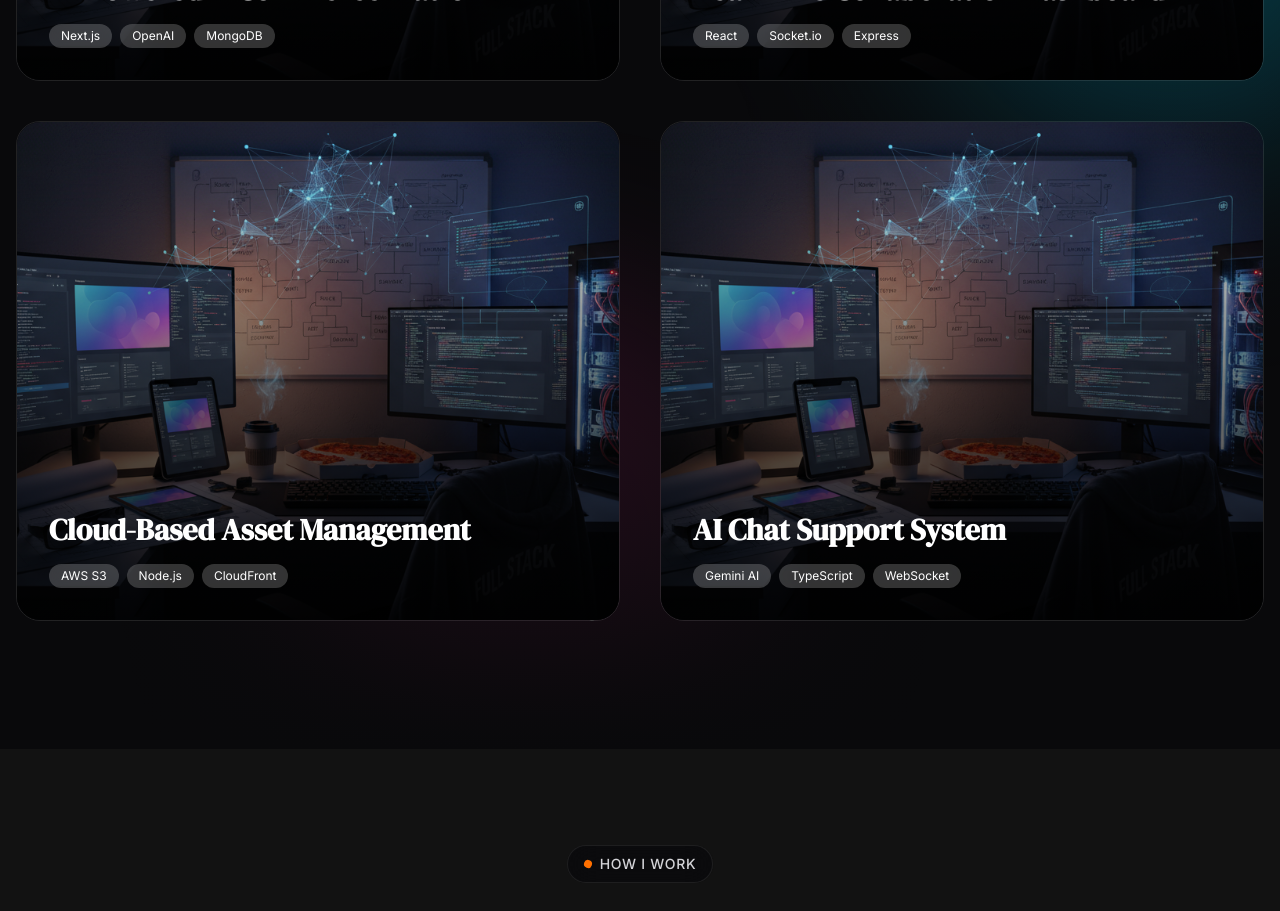
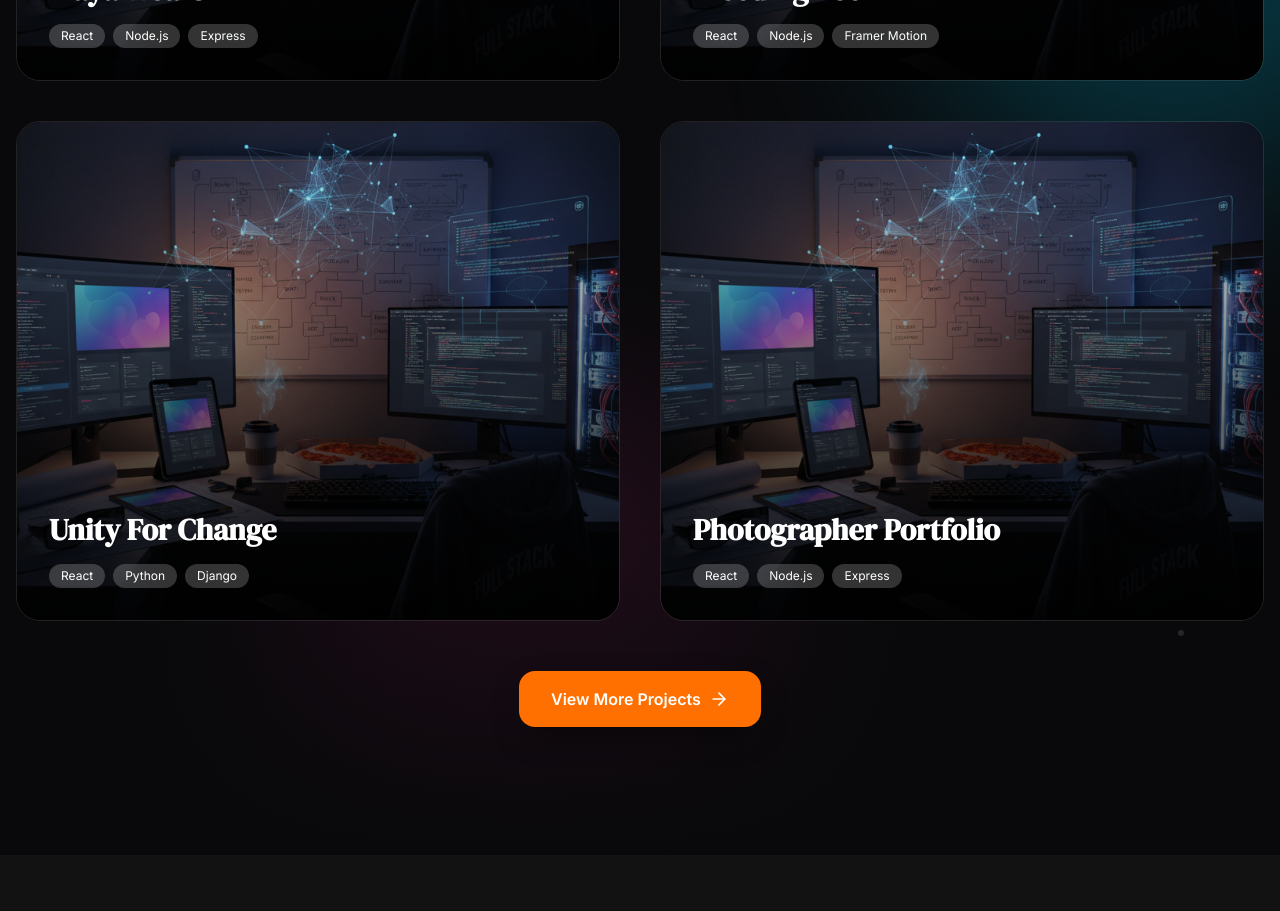
Before and after one commit to Satish463143/satish-portfolio, a Next.js app in the folder frontend/: page / in a window 1280 px wide. Shown: the part 3000-3911 px from the top of the page. Built offline with nearby package versions, Linux system fonts and the light colour scheme.

Commit message:
project added

```diff
--- a/frontend/components/common/BottomDesktopNavbar/BottomDesktopNavbar.tsx
+++ b/frontend/components/common/BottomDesktopNavbar/BottomDesktopNavbar.tsx
@@ -113,7 +113,7 @@ const BottomDesktopNavbar = () => {
                 key={item.href}
                 onClick={() => handleClick(item.href, item.isSection)}
                 aria-current={isActive ? 'page' : undefined}
-                className="relative"
+                className="relative cursor-pointer"
               >
                 <motion.div
                   whileHover={{
--- a/frontend/components/common/ContactCTA/ContactCTA.tsx
+++ b/frontend/components/common/ContactCTA/ContactCTA.tsx
@@ -31,7 +31,7 @@ const ContactCTA = () => {
     e.preventDefault();
     setIsSubmitting(true);
 
-    const response = await fetch(process.env.NEXT_PUBLIC_API_URL+'/contact', {
+    const response = await fetch('https://api.bleedingtech.com.np/contact', {
       method: 'POST',
       body: JSON.stringify(formData),
       headers: {
@@ -189,7 +189,7 @@ const ContactCTA = () => {
                   disabled={isSubmitting}
                   whileHover={{ scale: 1.02 }}
                   whileTap={{ scale: 0.98 }}
-                  className="w-full px-8 py-4 bg-[var(--accent)] text-white rounded-xl font-semibold flex items-center justify-center gap-2 hover:shadow-lg hover:shadow-[var(--accent-glow)] disabled:opacity-50 disabled:cursor-not-allowed transition-all duration-300"
+                  className="w-full cursor-pointer px-8 py-4 bg-[var(--accent)] text-white rounded-xl font-semibold flex items-center justify-center gap-2 hover:shadow-lg hover:shadow-[var(--accent-glow)] disabled:opacity-50 disabled:cursor-not-allowed transition-all duration-300"
                 >
                   {isSubmitting ? (
                     <>
--- a/frontend/components/common/FAQ/FAQ.tsx
+++ b/frontend/components/common/FAQ/FAQ.tsx
@@ -1,6 +1,6 @@
 'use client';
 
-import React, { useRef, useState } from 'react';
+import { useRef, useState } from 'react';
 import { motion, useInView, AnimatePresence } from 'framer-motion';
 import { Plus, Minus } from 'lucide-react';
 import dynamic from 'next/dynamic';
@@ -50,7 +50,7 @@ const FAQ = () => {
               >
                 <motion.button
                   onClick={() => toggleFAQ(index)}
-                  className="w-full text-left glass-strong p-6 rounded-2xl hover:border-[var(--accent-soft)] transition-all duration-300 group"
+                  className="w-full text-left cursor-pointer glass-strong p-6 rounded-2xl hover:border-[var(--accent-soft)] transition-all duration-300 group"
                   whileHover={{ scale: 1.01 }}
                   whileTap={{ scale: 0.99 }}
                   aria-expanded={isOpen}
@@ -122,7 +122,7 @@ const FAQ = () => {
                   element.scrollIntoView({ behavior: 'smooth', block: 'start' });
                 }
               }}
-              className="px-8 py-3 bg-[var(--accent)] text-white rounded-full font-semibold hover:shadow-lg hover:scale-105 transition-all duration-300"
+              className="px-8 cursor-pointer py-3 bg-[var(--accent)] text-white rounded-full font-semibold hover:shadow-lg hover:scale-105 transition-all duration-300"
             >
               Get in Touch
             </button>
--- a/frontend/components/section/HomeSection/Banner.tsx
+++ b/frontend/components/section/HomeSection/Banner.tsx
@@ -280,7 +280,7 @@ const Banner = () => {
                 onClick={scrollToProjects}
                 whileHover={{ scale: 1.02 }}
                 whileTap={{ scale: 0.98 }}
-                className="group relative px-8 py-4 bg-[var(--accent)] text-white rounded-2xl font-semibold overflow-hidden shadow-premium"
+                className="group relative px-8 py-4 bg-[var(--accent)] cursor-pointer text-white rounded-2xl font-semibold overflow-hidden shadow-premium"
                 style={{ willChange: 'transform' }}
               >
                 <span className="relative z-10 flex items-center gap-2">
@@ -300,7 +300,7 @@ const Banner = () => {
                 onClick={scrollToContact}
                 whileHover={{ scale: 1.02 }}
                 whileTap={{ scale: 0.98 }}
-                className="group px-8 py-4 glass border border-[var(--border-soft)] text-[var(--text-primary)] rounded-2xl font-semibold hover:border-[var(--accent)]/50 transition-all"
+                className="group px-8 py-4 cursor-pointer glass border border-[var(--border-soft)] text-[var(--text-primary)] rounded-2xl font-semibold hover:border-[var(--accent)]/50 transition-all"
                 style={{ willChange: 'transform' }}
               >
                 <span className="flex items-center gap-2">
--- a/frontend/components/section/HomeSection/Portfolio.tsx
+++ b/frontend/components/section/HomeSection/Portfolio.tsx
@@ -1,14 +1,16 @@
 'use client';
 
-import { useRef } from 'react';
+import { useRef, useState } from 'react';
 import dynamic from 'next/dynamic';
 import {
   LazyMotion,
   domAnimation,
   m,
+  motion,
   useInView,
 } from 'framer-motion';
 import { projects } from '@/src/data/data';
+import { ArrowRight, ArrowLeft } from 'lucide-react';
 
 const Title = dynamic(
   () => import('@/components/common/Title/Title'),
@@ -22,6 +24,16 @@ const ProjectCard = dynamic(
 const Portfolio = () => {
   const ref = useRef(null);
   const isInView = useInView(ref, { once: true, margin: '-120px' });
+  const [limit, setLimit] = useState(4)
+
+  const showMoreProjects = () => {
+
+    if(limit >= projects.length) {
+      setLimit(Number(limit) - 4); // Reset to initial value
+    }else{
+      setLimit(Number(limit) + 4);
+    }
+  }
 
   return (
     <section
@@ -101,7 +113,7 @@ const Portfolio = () => {
           />
 
           <div className="grid md:grid-cols-2 gap-8 lg:gap-10">
-            {projects.map((project, index) => (
+            {projects.slice(0, limit).map((project, index) => (
               <ProjectCard
                 key={project.id}
                 project={project}
@@ -111,6 +123,25 @@ const Portfolio = () => {
             ))}
           </div>
         </div>
+        <motion.button
+          onClick={showMoreProjects}
+          whileHover={{ scale: 1.02 }}
+          whileTap={{ scale: 0.98 }}
+          className="group relative px-8 py-4 bg-[var(--accent)] cursor-pointer text-white rounded-2xl font-semibold overflow-hidden shadow-premium"
+          style={{ willChange: 'transform', display: 'block', margin: '50px auto 0 auto' }}
+        >
+          <span className="relative z-10 flex items-center gap-2 ">
+            {limit < projects.length ? 'View More Projects' : 'View Less Projects'}
+            {limit < projects.length ? <ArrowRight className="w-5 h-5 group-hover:translate-x-1 transition-transform" /> : <ArrowLeft className="w-5 h-5 group-hover:translate-x-1 transition-transform" />}
+          </span>
+          <motion.div
+            className="absolute inset-0 bg-gradient-to-r from-orange-600 to-orange-400"
+            initial={{ x: '100%' }}
+            whileHover={{ x: 0 }}
+            transition={{ duration: 0.3 }}
+            style={{ willChange: 'transform' }}
+          />
+        </motion.button>
       </LazyMotion>
     </section>
   );
--- a/frontend/components/section/HomeSection/TechStack.tsx
+++ b/frontend/components/section/HomeSection/TechStack.tsx
@@ -50,7 +50,7 @@ const TechStack = () => {
               whileHover={{ scale: 1.05, y: -2 }}
               whileTap={{ scale: 0.95 }}
               onClick={() => setActiveCategory(category)}
-              className={`relative px-6 py-3 rounded-full font-medium transition-all duration-300 ${
+              className={`relative cursor-pointer px-6 py-3 rounded-full font-medium transition-all duration-300 ${
                 activeCategory === category
                   ? 'text-white'
                   : 'text-[var(--text-secondary)] glass hover:text-[var(--accent)]'
--- a/frontend/src/data/data.ts
+++ b/frontend/src/data/data.ts
@@ -60,38 +60,99 @@ export const projects = [
     {
       id: '1',
       image:'/project-1.png',
-      title: 'AI-Powered E-Commerce Platform',
-      problem: 'Client needed a scalable marketplace with AI product recommendations',
-      result: '3x increase in conversion rate, 500k+ monthly users',
-      tags: ['Next.js', 'OpenAI', 'MongoDB', 'Stripe'],
+      title: 'Maya Wears',
+      problem: 'No dedicated e-commerce platform, causing poor scalability, manual order handling, and limited customer trust.',
+      result: 'Built a modern e-commerce website with smooth checkout and mobile-first design, leading to higher sales, better order management, and stronger brand credibility in Nepal.',
+      tags: ['React', 'Node.js', 'Express', 'MongoDB'],
+      liveLink:'https://maya-wears.com/',
+      caseStudyLink:'',
+      codeLink:'https://github.com/Satish463143/maya-wears',
       gradient: 'from-purple-500/20 via-pink-500/20 to-orange-500/20',
     },
     {
       id: '2',
       image:'/project-1.png',
-      title: 'Real-Time Collaboration Dashboard',
-      problem: 'Team management tool with live updates and role-based access',
-      result: 'Reduced coordination time by 60%, 10k+ active teams',
-      tags: ['React', 'Socket.io', 'Express', 'Redis'],
+      title: 'Bleeding Tech',
+      problem: 'Service-based tech brand lacked a professional website to showcase services, case studies, and capture qualified client leads.',
+      result: 'Developed a high-performance website with clear service structure, case studies, and lead-focused contact flows, resulting in increased inquiries, stronger online presence, and improved client trust.',
+      tags: ['React', 'Node.js','Framer Motion', 'Express', 'MongoDB'],
+      liveLink:'https://bleeding-tech.vercel.app/',
+      caseStudyLink:'',
+      codeLink:'https://github.com/Satish463143/bleedingTech',
       gradient: 'from-blue-500/20 via-cyan-500/20 to-teal-500/20',
     },
     {
       id: '3',
       image:'/project-1.png',
-      title: 'Cloud-Based Asset Management',
-      problem: 'Secure file storage system with CDN integration',
-      result: '99.99% uptime, 2TB+ assets managed, 50ms avg load time',
-      tags: ['AWS S3', 'Node.js', 'CloudFront', 'JWT'],
-      gradient: 'from-green-500/20 via-emerald-500/20 to-lime-500/20',
+      title: 'Unity For Change',
+      problem: 'Organization needed a safe, inclusive digital platform to present identity, mission, and community initiatives professionally.',
+      result: 'Created an inclusive, accessible portfolio website highlighting values, projects, and stories, improving visibility, community engagement, and credibility for advocacy and partnership outreach.',
+      tags: ['React', 'Python', 'Django', 'PostgreSQL','Redux'],
+      liveLink:'https://www.unity4change.org.np/',
+      caseStudyLink:'',
+      codeLink:'https://github.com/Satish463143/Unity-For-Change',
+      gradient: 'from-blue-500/20 via-cyan-500/20 to-teal-500/20',
     },
     {
       id: '4',
       image:'/project-1.png',
-      title: 'AI Chat Support System',
-      problem: 'Automated customer support with natural language processing',
-      result: '80% reduction in support tickets, 24/7 availability',
-      tags: ['Gemini AI', 'TypeScript', 'WebSocket', 'PostgreSQL'],
-      gradient: 'from-orange-500/20 via-red-500/20 to-rose-500/20',
+      title: 'Photographer Portfolio',
+      problem: 'Photographer lacked a personal website to professionally showcase work and attract clients.',
+      result: 'Built a visually focused portfolio with optimized galleries and contact flow, increasing client inquiries, brand identity, and professional credibility online.',
+      tags: ['React', 'Node.js', 'Express', 'MongoDB', "AOS"],
+      liveLink:'https://parsanna-portfolio.vercel.app/services',
+      caseStudyLink:'',
+      codeLink:'https://github.com/Satish463143/Parsanna-Portfolio',
+      gradient: 'from-blue-500/20 via-cyan-500/20 to-teal-500/20',
+    },
+    {
+      id: '5',
+      image:'/project-1.png',
+      title: 'PTE Sathi',
+      problem: 'PTE students lacked a structured, affordable platform with instant feedback and exam-focused practice tools.',
+      result: 'Developed an AI-powered learning platform with mock tests, real-time feedback, and progress tracking, helping students improve scores faster and prepare confidently for the PTE exam.',
+      tags: ['React', 'Socket.io', 'Express', 'Redis','OpenAI','Gemini','OpenRouter'],
+      liveLink:'',
+      caseStudyLink:'',
+      codeLink:'https://github.com/Satish463143/AI-Powered-PTE-Learning-Platform',
+      gradient: 'from-blue-500/20 via-cyan-500/20 to-teal-500/20',
+    },
+    {
+      id: '6',
+      image:'/project-1.png',
+      title: 'Hiaraya Samaj',
+      problem: 'NGO lacked a unified digital platform to showcase education, greening initiatives, and community impact transparently.',
+      result: 'Designed a clean NGO portfolio website highlighting projects, impact metrics, and mission, increasing public awareness, donor trust, and engagement with community-driven programs.',
+      tags: ['React', 'Node.js', 'Express', 'MongoDB'],
+      liveLink:'https://hirayasamaj.org/',
+      caseStudyLink:'',
+      codeLink:'https://github.com/Satish463143/NGO_website',
+      gradient: 'from-blue-500/20 via-cyan-500/20 to-teal-500/20',
+    },
+
+    {
+      id: '7',
+      image:'/project-1.png',
+      title: 'Sanjeev Portfolio',
+      problem: 'Personal brand needed a professional platform to clearly present projects, services, and technical capabilities.',
+      result: 'Created a modern portfolio website showcasing projects and services with clear structure, improving visibility, credibility, and client inquiries.',
+      tags: ['HTML', 'CSS', 'JavaScript'],
+      liveLink:'https://sanjeev-protfolio.vercel.app/',
+      caseStudyLink:'',
+      codeLink:'https://github.com/Satish463143/Sanjeev_Protfolio',
+      gradient: 'from-blue-500/20 via-cyan-500/20 to-teal-500/20',
+    },
+    {
+      id: '8',
+      image:'/project-1.png',
+      title: 'Real Estate',
+      problem: 'Real estate business lacked an online platform to list properties and manage customer inquiries efficiently.',
+      result: 'Built a modern real estate website with property listings and inquiry forms, improving lead generation, customer reach, and overall sales efficiency.',
+      tags: ['React', 'Node.js', 'Express', 'MongoDB'],
+      liveLink:'https://react-real-estate-bice.vercel.app',
+      caseStudyLink:'',
+      codeLink:'https://github.com/Satish463143/Reasl-Estate-2',
+      gradient: 'from-blue-500/20 via-cyan-500/20 to-teal-500/20',
     },
   ];
 
@@ -129,7 +190,7 @@ export const technologies = [
     { name: 'GitHub Actions', category: 'DevOps' },
   ];
 
-  export const categories = ['All', 'Frontend', 'Backend', 'Cloud', 'AI', 'DevOps'];
+export const categories = ['All', 'Frontend', 'Backend', 'Cloud', 'AI', 'DevOps'];
 
 
 
```
Also changed, not shown: frontend/components/common/ProjectCard/ProjectCard.tsx (+32 -3 lines).
